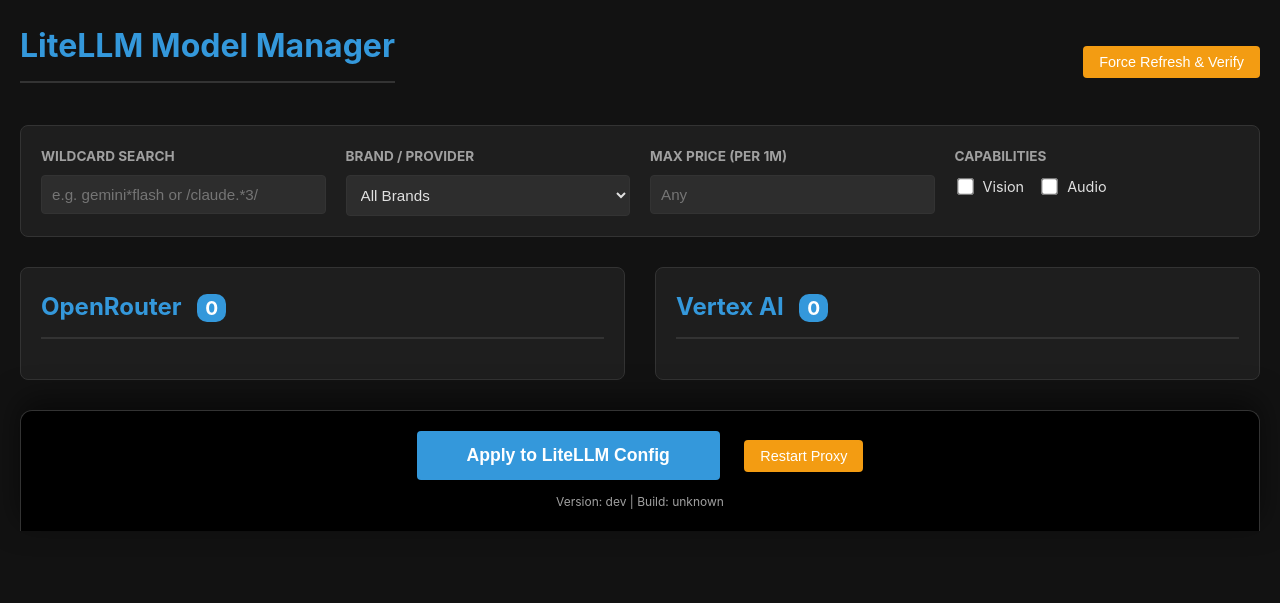
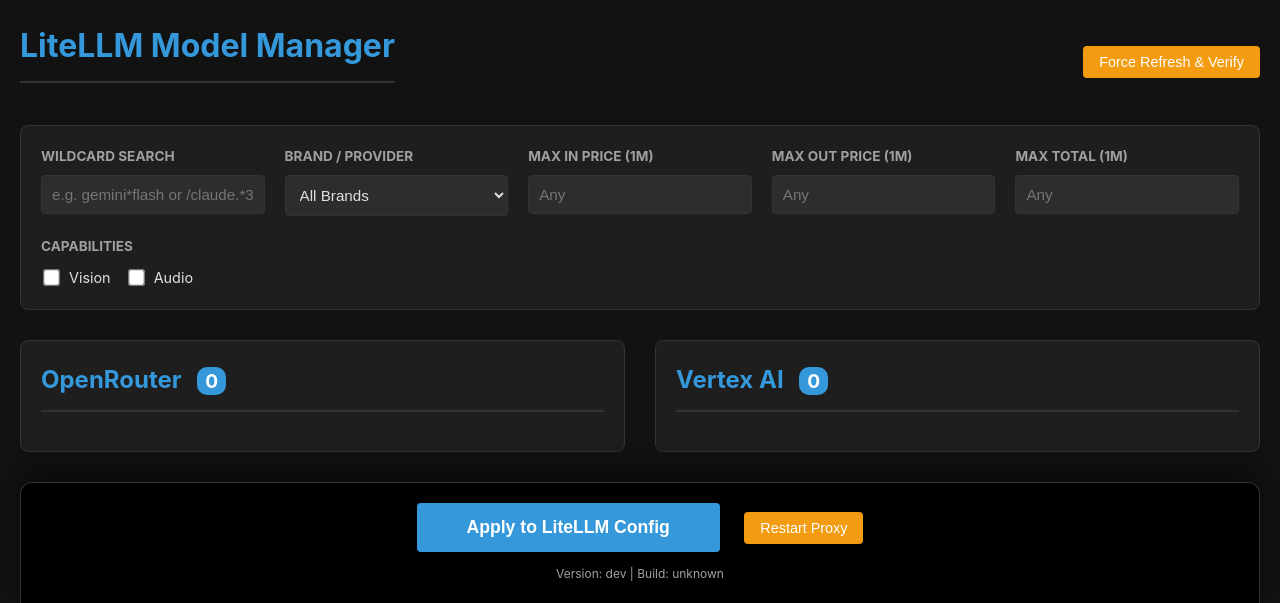
Before and after one commit to spelech/llmlite-modelmanager, a FastAPI app: page / in a window 1280 px wide. Shown: the top 603 px of the page. Run offline with FastAPI, Linux system fonts and the light colour scheme.

Commit message:
feat: add granular price filters and dynamic brand population to UI

```diff
--- a/app/templates/index.html
+++ b/app/templates/index.html
@@ -142,7 +142,17 @@
         </div>
 
         <div class="filter-group">
-            <span class="filter-label">Max Price (per 1M)</span>
+            <span class="filter-label">Max In Price (1M)</span>
+            <input type="number" id="maxInPrice" step="0.1" placeholder="Any" onchange="applyAllFilters()">
+        </div>
+
+        <div class="filter-group">
+            <span class="filter-label">Max Out Price (1M)</span>
+            <input type="number" id="maxOutPrice" step="0.1" placeholder="Any" onchange="applyAllFilters()">
+        </div>
+
+        <div class="filter-group">
+            <span class="filter-label">Max Total (1M)</span>
             <input type="number" id="maxPrice" step="0.1" placeholder="Any" onchange="applyAllFilters()">
         </div>
 
@@ -166,6 +176,8 @@
                          data-id="{{ m.id | lower }}"
                          data-brand="{{ m.brand }}"
                          data-price="{{ m.pricing.prompt_1m + m.pricing.completion_1m }}"
+                         data-in-price="{{ m.pricing.prompt_1m }}"
+                         data-out-price="{{ m.pricing.completion_1m }}"
                          data-image="{{ 'true' if m.capabilities and m.capabilities.image_in else 'false' }}"
                          data-audio="{{ 'true' if m.capabilities and m.capabilities.audio_in else 'false' }}"
                          id="item-{{ m.id | replace('/', '-') | replace('.', '-') }}">
@@ -199,6 +211,8 @@
                          data-id="{{ m.id | lower }}"
                          data-brand="google"
                          data-price="{{ m.pricing.prompt_1m + m.pricing.completion_1m }}"
+                         data-in-price="{{ m.pricing.prompt_1m }}"
+                         data-out-price="{{ m.pricing.completion_1m }}"
                          data-image="{{ 'true' if m.capabilities and m.capabilities.image_in else 'false' }}"
                          data-audio="{{ 'true' if m.capabilities and m.capabilities.audio_in else 'false' }}"
                          id="item-{{ m.id | replace('/', '-') | replace('.', '-') }}">
@@ -235,6 +249,8 @@
             const query = document.getElementById('globalSearch').value.toLowerCase();
             const brand = document.getElementById('brandFilter').value;
             const maxPrice = parseFloat(document.getElementById('maxPrice').value) || Infinity;
+            const maxInPrice = parseFloat(document.getElementById('maxInPrice').value) || Infinity;
+            const maxOutPrice = parseFloat(document.getElementById('maxOutPrice').value) || Infinity;
             const vision = document.getElementById('capImage').checked;
             const audio = document.getElementById('capAudio').checked;
 
@@ -259,6 +275,8 @@
                 const id = item.dataset.id;
                 const iBrand = item.dataset.brand;
                 const iPrice = parseFloat(item.dataset.price);
+                const iInPrice = parseFloat(item.dataset.inPrice);
+                const iOutPrice = parseFloat(item.dataset.outPrice);
                 const iVision = item.dataset.image === 'true';
                 const iAudio = item.dataset.audio === 'true';
 
@@ -274,6 +292,8 @@
                 // Spec Filters
                 if (visible && brand !== 'all' && iBrand !== brand) visible = false;
                 if (visible && iPrice > maxPrice) visible = false;
+                if (visible && iInPrice > maxInPrice) visible = false;
+                if (visible && iOutPrice > maxOutPrice) visible = false;
                 if (visible && vision && !iVision) visible = false;
                 if (visible && audio && !iAudio) visible = false;
 
@@ -288,6 +308,31 @@
             document.getElementById('orCount').innerText = counts.or;
             document.getElementById('vxCount').innerText = counts.vx;
         }
+
+        function populateBrands() {
+            const brands = new Set();
+            document.querySelectorAll('.model-item').forEach(item => {
+                if (item.dataset.brand) brands.add(item.dataset.brand);
+            });
+            const select = document.getElementById('brandFilter');
+            const currentBrand = select.value;
+
+            // Clear existing except "All"
+            select.innerHTML = '<option value="all">All Brands</option>';
+
+            Array.from(brands).sort().forEach(b => {
+                const opt = document.createElement('option');
+                opt.value = b;
+                opt.innerText = b.charAt(0).toUpperCase() + b.slice(1);
+                select.appendChild(opt);
+            });
+            select.value = currentBrand;
+        }
+
+        window.onload = () => {
+            populateBrands();
+            applyAllFilters();
+        };
 
         async function testModel(modelId) {
             const safeId = 'item-' + modelId.replaceAll('/', '-').replaceAll('.', '-');
```
